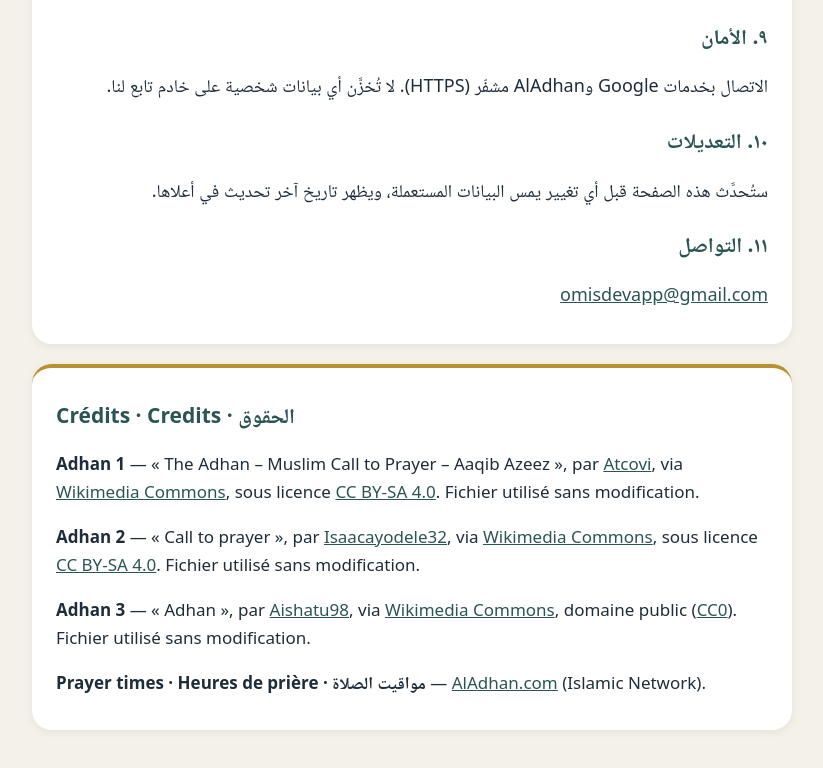
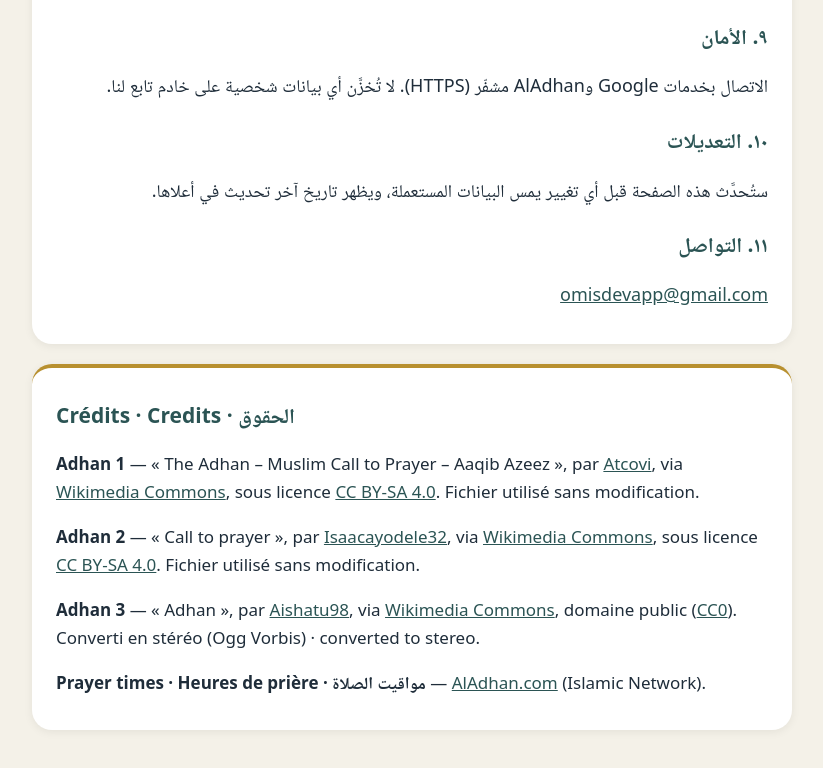
Before and after one commit to MohamedWARDAN/dhikr-hadith-privacy, a plain HTML site: page index.html in a window 1280 px wide. Shown: the part 5995-6763 px from the top of the page, without its empty margins (228-1051 px from the left). Drawn offline with Linux system fonts and the light colour scheme.

Commit message:
Note that adhan 3 was converted to stereo
Co-Authored-By: Claude Opus 5.5 <noreply@anthropic.com>

```diff
--- a/index.html
+++ b/index.html
@@ -181,7 +181,7 @@
 <h2>Crédits · Credits · الحقوق</h2>
 <p><strong>Adhan 1</strong> — « The Adhan – Muslim Call to Prayer – Aaqib Azeez », par <a href="https://commons.wikimedia.org/wiki/User:Atcovi">Atcovi</a>, via <a href="https://commons.wikimedia.org/wiki/File:The_Adhan_-_Muslim_Call_to_Prayer_-_Aaqib_Azeez.mp3">Wikimedia Commons</a>, sous licence <a href="https://creativecommons.org/licenses/by-sa/4.0/">CC BY-SA 4.0</a>. Fichier utilisé sans modification.</p>
 <p><strong>Adhan 2</strong> — « Call to prayer », par <a href="https://commons.wikimedia.org/wiki/User:Isaacayodele32">Isaacayodele32</a>, via <a href="https://commons.wikimedia.org/wiki/File:Call_to_prayer.ogg">Wikimedia Commons</a>, sous licence <a href="https://creativecommons.org/licenses/by-sa/4.0/">CC BY-SA 4.0</a>. Fichier utilisé sans modification.</p>
-<p><strong>Adhan 3</strong> — « Adhan », par <a href="https://commons.wikimedia.org/wiki/User:Aishatu98">Aishatu98</a>, via <a href="https://commons.wikimedia.org/wiki/File:Adhan.ogg">Wikimedia Commons</a>, domaine public (<a href="https://creativecommons.org/publicdomain/zero/1.0/">CC0</a>). Fichier utilisé sans modification.</p>
+<p><strong>Adhan 3</strong> — « Adhan », par <a href="https://commons.wikimedia.org/wiki/User:Aishatu98">Aishatu98</a>, via <a href="https://commons.wikimedia.org/wiki/File:Adhan.ogg">Wikimedia Commons</a>, domaine public (<a href="https://creativecommons.org/publicdomain/zero/1.0/">CC0</a>). Converti en stéréo (Ogg Vorbis) · converted to stereo.</p>
 <p><strong>Prayer times · Heures de prière · مواقيت الصلاة</strong> — <a href="https://aladhan.com">AlAdhan.com</a> (Islamic Network).</p>
 </section>
 </main>
```
